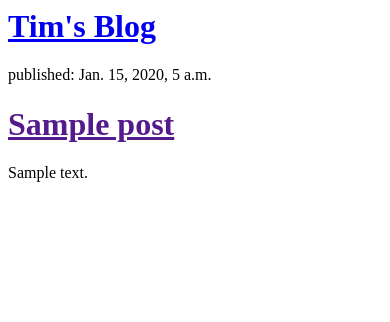
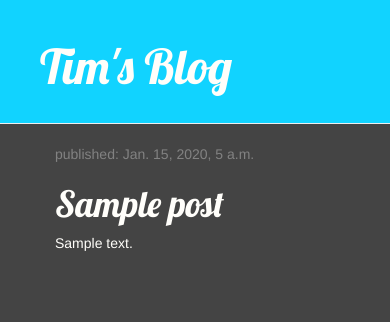
Before and after one commit to hillt03/my-django-blog, a Django app: template blog/templates/blog/post_list.html in a window 390 px wide. Shown: the top 322 px of the page. Run offline with Django 3.2, Linux system fonts and the light colour scheme; the template is opened without the code that fills it: values that come from a table or form of the project are taken from there, others are empty; tables that the repository leaves empty hold one stand-in row (values such as "Sample post"); some libraries are stand-ins or nearby versions.

Commit message:
Added CSS

```diff
--- /dev/null
+++ b/blog/static/css/blog.css
@@ -0,0 +1,52 @@
+.page-header {
+    background-color: #11d3ff;
+    margin-top: 0;
+    padding: 20px 20px 20px 40px;
+}
+
+body {
+    background-color: #444444;
+}
+
+.page-header h1, .page-header h1 a, .page-header h1 a:visited, .page-header h1 a:active {
+    color: #fffefa;
+    font-size: 36pt;
+    text-decoration: none;
+}
+
+.content {
+    margin-left: 40px;
+    color: #c4dce8;
+}
+
+h1, h2, h3, h4 {
+    font-family: 'Lobster', cursive;
+}
+
+.date {
+    color: #828282;
+}
+
+.save {
+    float: right;
+}
+
+.post-form textarea, .post-form input {
+    width: 100%;
+}
+
+.top-menu, .top-menu:hover, .top-menu:visited {
+    color: #ffffff;
+    float: right;
+    font-size: 26pt;
+    margin-right: 20px;
+}
+
+.post {
+    margin-bottom: 70px;
+    color: #fffefa;
+}
+
+.post h1 a, .post h1 a:visited {
+    color: #fffefa;
+}
--- a/blog/templates/blog/post_list.html
+++ b/blog/templates/blog/post_list.html
@@ -1,18 +1,33 @@
+<!DOCTYPE html>
+{% load static %}
+<link rel="stylesheet" href="{% static 'css/blog.css' %}">
 <html>
     <head>
         <title>Tim's Blog</title>
+        <link href="//fonts.googleapis.com/css?family=Lobster&subset=latin,latin-ext" rel="stylesheet" type="text/css">
+        <link rel="stylesheet" href="//maxcdn.bootstrapcdn.com/bootstrap/3.2.0/css/bootstrap.min.css">
+        <link rel="stylesheet" href="//maxcdn.bootstrapcdn.com/bootstrap/3.2.0/css/bootstrap-theme.min.css">
+        <link rel="stylesheet" type="text/css" href="../../static/css/blog.css" />
     </head>
     <body>
-        <div>
+        <div class="page-header">
             <h1><a href="/">Tim's Blog</a></h1>
         </div>
 
-        {% for post in posts %}
-            <div>
-                <p>published: {{ post.published_date }}</p>
-                <h1><a href="">{{ post.title }}</a></h1>
-                <p>{{ post.text|linebreaksbr }}</p>
+        <div class="content container">
+            <div class="row">
+                <div class="col-md-8">
+                    {% for post in posts %}
+                        <div class="post">
+                            <div class="date">
+                                <p>published: {{ post.published_date }}</p>
+                            </div>
+                            <h1><a href="">{{ post.title }}</a></h1>
+                            <p>{{ post.text|linebreaksbr }}</p>
+                        </div>
+                    {% endfor %}
+                </div>
             </div>
-        {% endfor %}
+        </div>
     </body>
 </html>
--- a/blog/urls.py
+++ b/blog/urls.py
@@ -1,6 +1,8 @@
 from django.urls import path
 from . import views
+from django.conf.urls.static import static
+from django.conf import settings
 
 urlpatterns = [
     path('', views.post_list, name='post_list'),
-]
+]+static(settings.STATIC_URL, document_root=settings.STATIC_ROOT)
```
